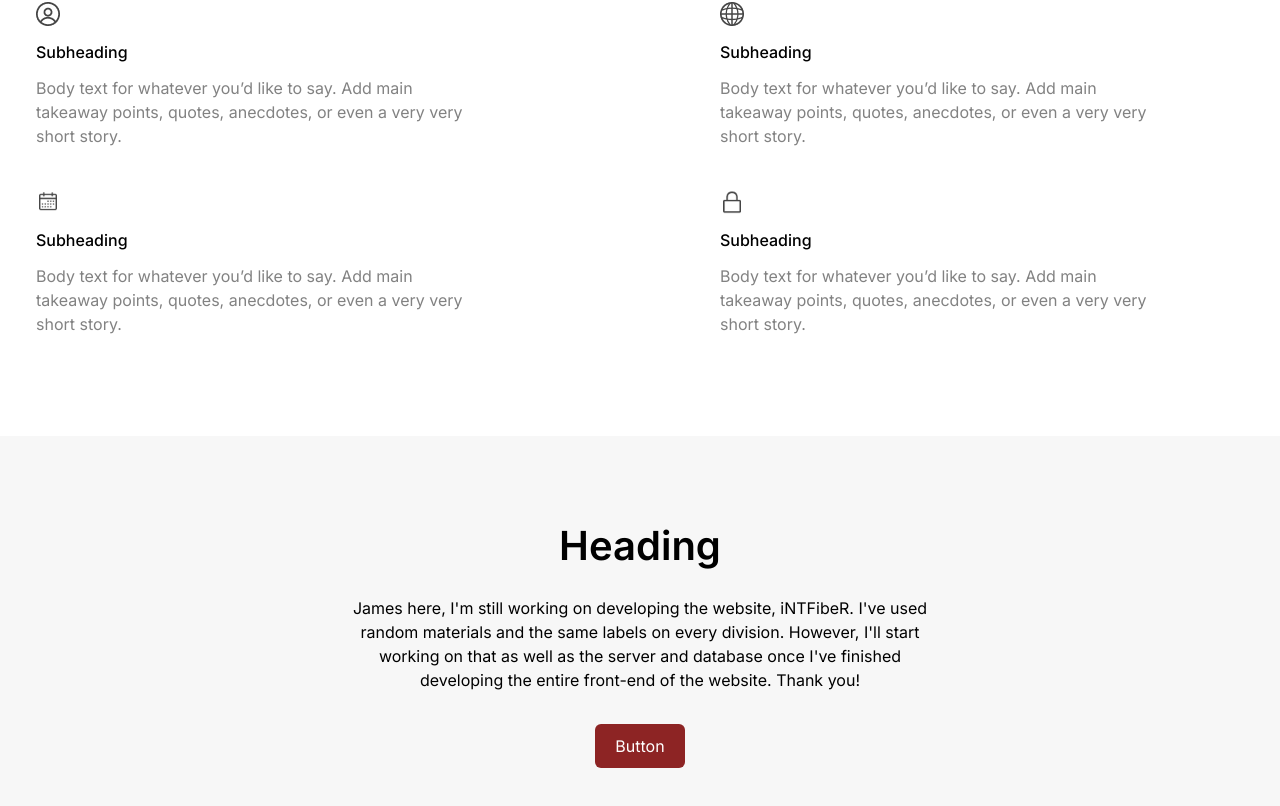
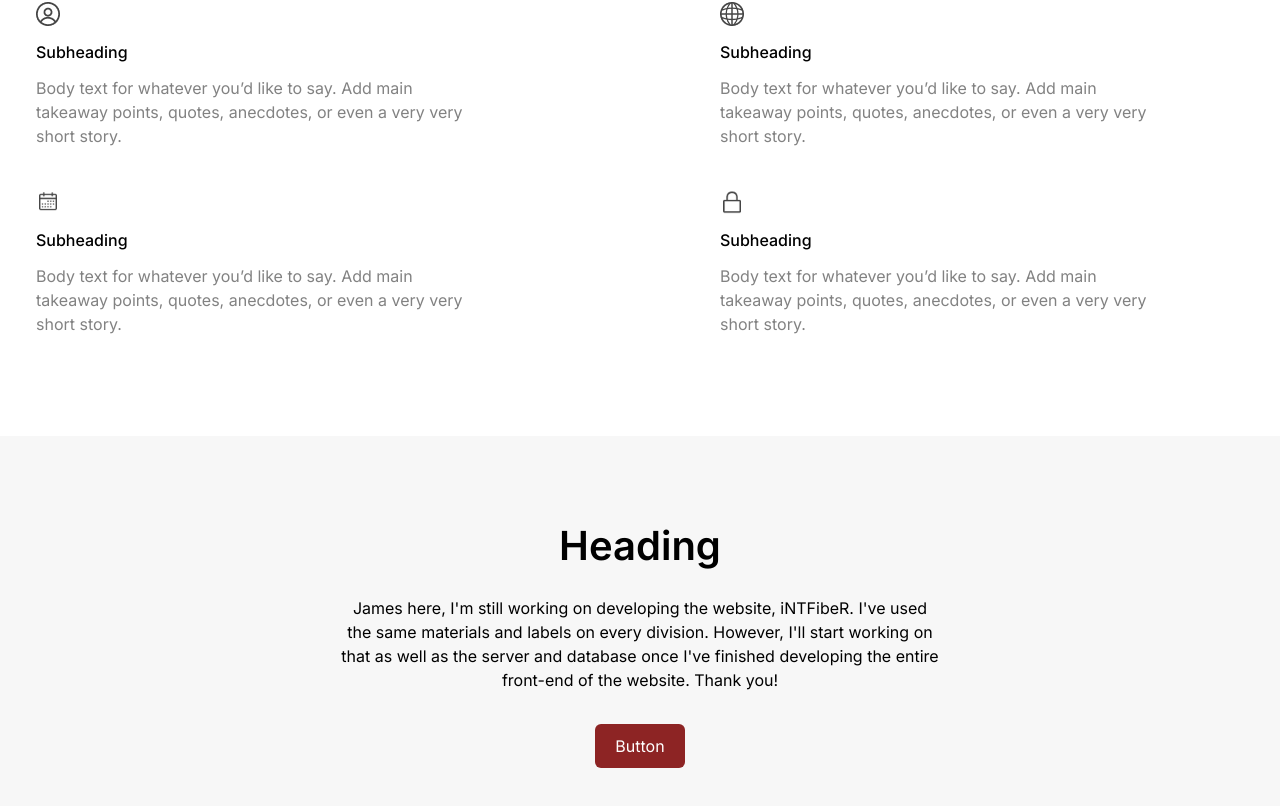
Before and after one commit to jamescasipong/isp-services, a React (Vite) app: page / in a window 1280 px wide. Shown: the part 1719-2525 px from the top of the page. Built offline with nearby package versions, Linux system fonts and the light colour scheme.

Commit message:
Update Heading.jsx

```diff
--- a/src/components/sections/Heading.jsx
+++ b/src/components/sections/Heading.jsx
@@ -5,7 +5,7 @@ const Heading = () => {
   return (
     <div className='flex flex-col w-full items-center justify-center py-20 gap-5'>
             <h2 className='font-semibold text-[40px]'>Heading</h2>
-            <p className='mb-3 sm:text-center text-justify max-w-[600px] h-auto'>James here, I'm still working on developing the website, iNTFibeR. I've used random materials and the same labels on every division. However, I'll start working on that as well as the server and database once I've finished developing the entire front-end of the website. Thank you!</p>
+            <p className='mb-3 sm:text-center text-justify max-w-[600px] h-auto'>James here, I'm still working on developing the website, iNTFibeR. I've used the same materials and labels on every division. However, I'll start working on that as well as the server and database once I've finished developing the entire front-end of the website. Thank you!</p>
             <Button link="#" label="Button"></Button>
     </div>
   )
```
